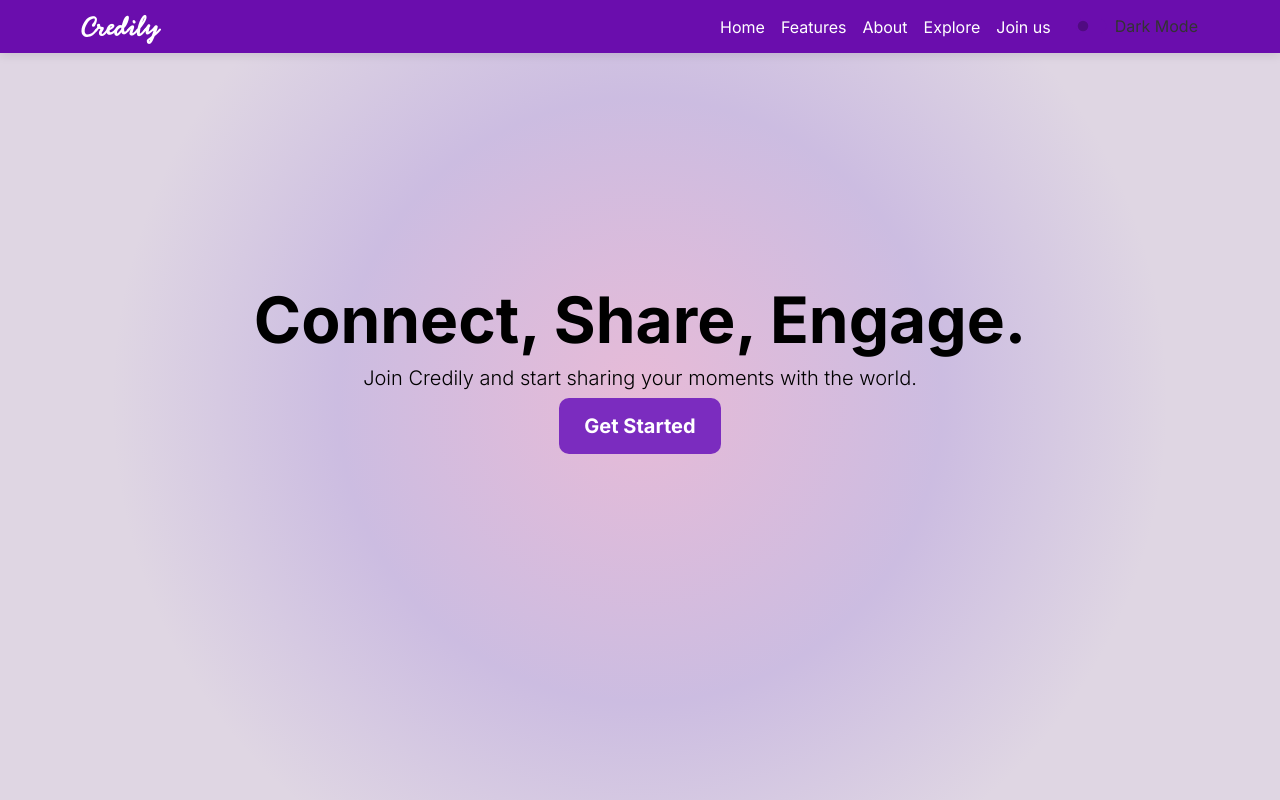
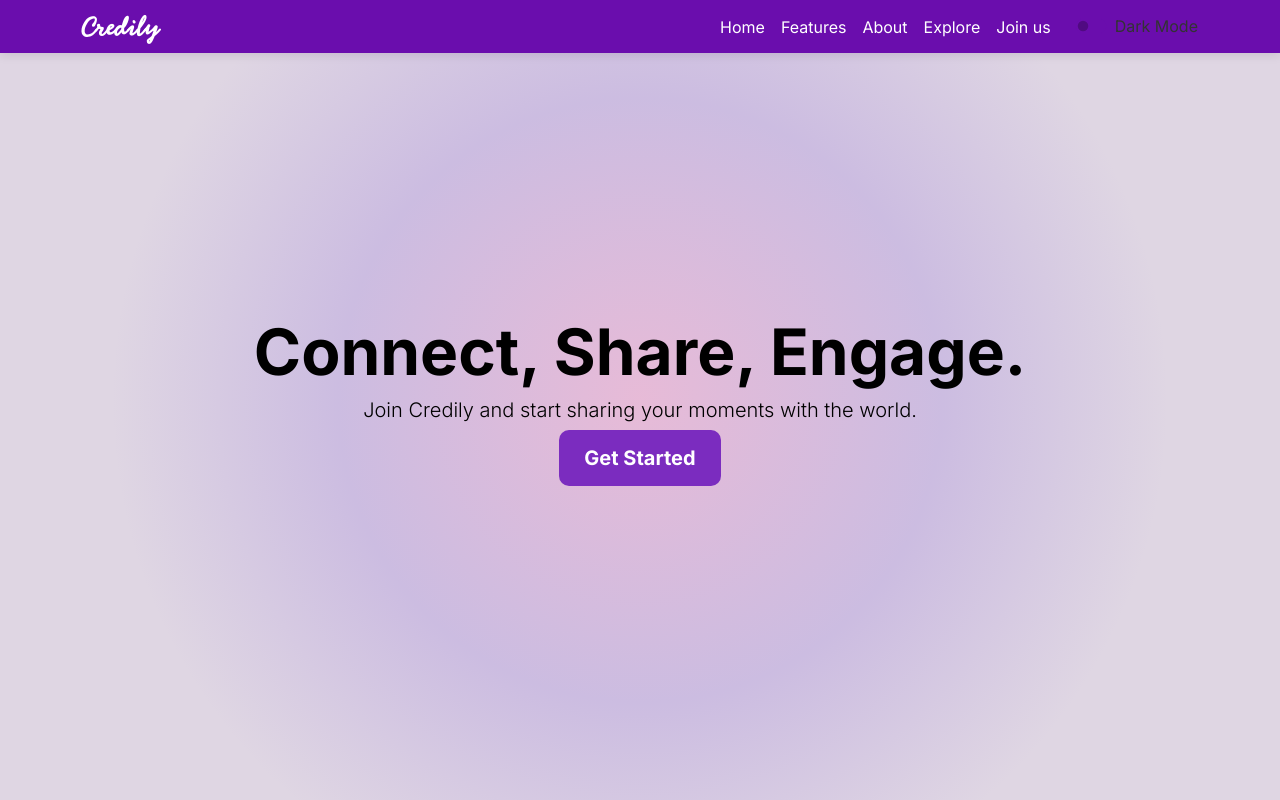
Before and after one commit to roshaan005/ADMBS-WEB, a website: page home.html in a window 1280 px wide. Shown: the top 800 px of the page. Drawn offline with nearby package versions, Linux system fonts and the light colour scheme.

Commit message:
alignment fix
fixed text alignment

```diff
--- a/styles.css
+++ b/styles.css
@@ -263,6 +263,7 @@ body.dark-mode .navbar.fixed-top {
   padding: 80px 0;
   text-align: center;
   height: 100vh;
+
 }
 
 .hero2 {
@@ -274,9 +275,6 @@ body.dark-mode .navbar.fixed-top {
     height: 100vh;
 }
 
-.cont {
-    margin-bottom: 5%;
-}
 
 .hero h1 {
     font-size: 4rem;
```
